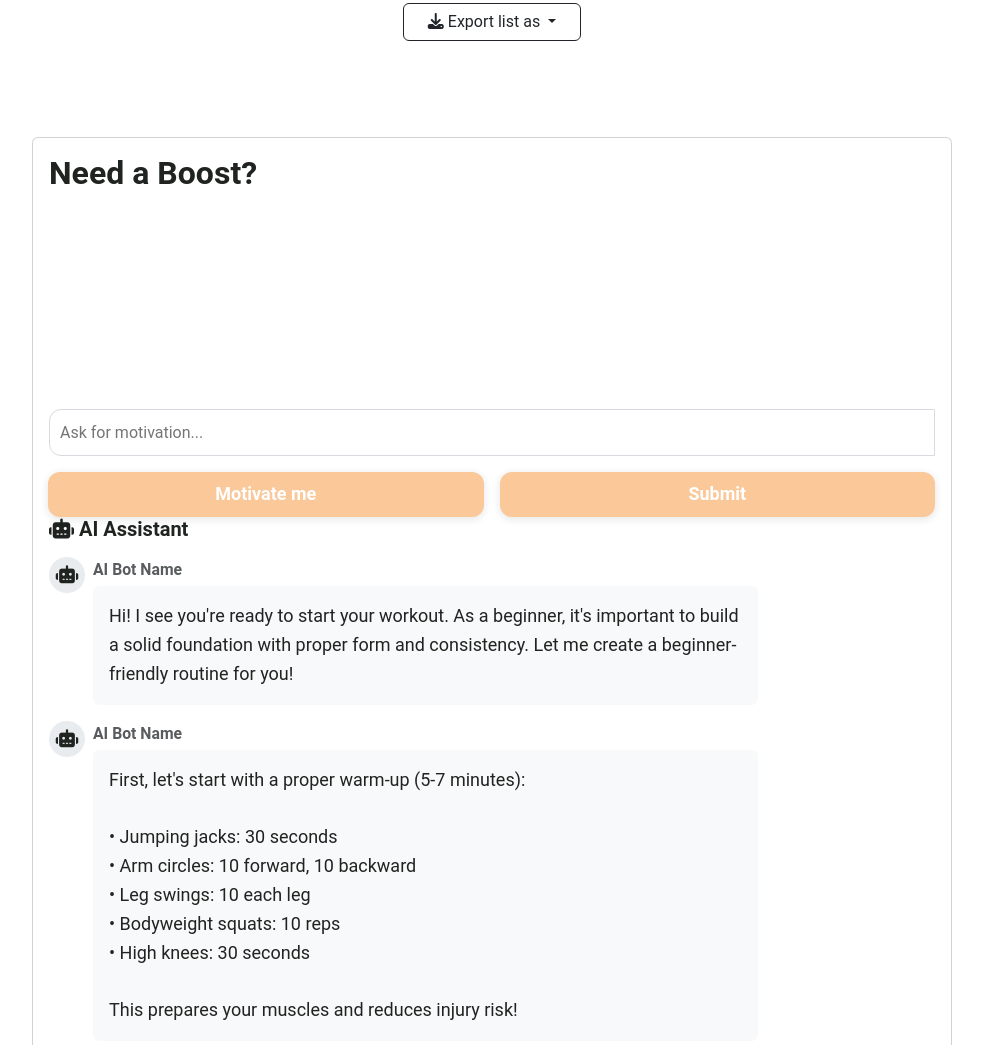
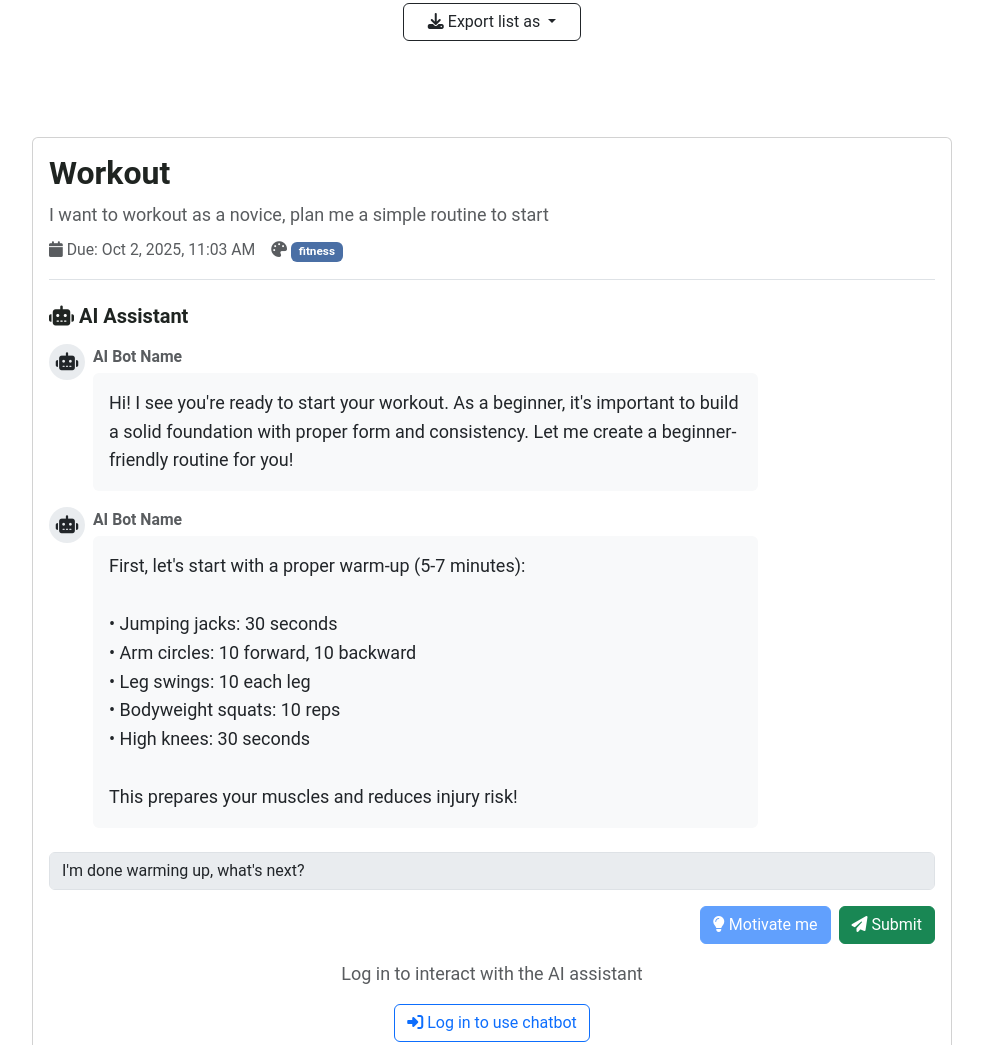
Before and after one commit to NoroffFEU/ai-project, a website with bundled scripts: page singletask.html in a window 1280 px wide. Shown: the part 953-1998 px from the top of the page, without its empty margins (268-1251 px from the left). Built offline with nearby package versions, Linux system fonts and the light colour scheme.

Commit message:
reomved buttons

```diff
--- a/singletask.html
+++ b/singletask.html
@@ -43,8 +43,7 @@
       <div id="singleTaskContainer" class="mt-5"></div>
 
       <div class="dropdown mx-auto mt-5">
-        <button id="exportBtn" class="btn btn-outline-dark px-4 dropdown-toggle" type="button" data-bs-toggle="dropdown"
-          aria-expanded="false">
+        <button id="exportBtn" class="btn btn-outline-dark px-4 dropdown-toggle" type="button" data-bs-toggle="dropdown" aria-expanded="false">
           <i class="fa-solid fa-download"></i> Export list as
         </button>
         <ul class="dropdown-menu">
@@ -111,18 +110,22 @@
     </div>
 
     <div class="container mt-5">
-      <div id="bot-container" class="card-body card mt-5" data-task-id="task-1">
-        <h2>Need a Boost?</h2>
-        <form class="motivation-form bot-container">
-          <div class="input-group">
-            <input id="motivateInput" type="text" placeholder="Ask for motivation..." class="form-input" />
-            <div class="button-row">
-              <button id="motivateBot" type="submit" class="btn-submit" disabled aria-disabled="true">
-                Motivate me
-              </button>
-              <button id="submitButton" type="submit" class="btn-submit" disabled aria-disabled="true">
-                Submit
-              </button>
+      <div id="bot-container" class="card mt-5">
+        <div class="card-body">
+          <div id="taskHeader" class="mb-4 pb-3 border-bottom">
+            <h2 id="taskTitle" class="mb-2">Workout</h2>
+            <p id="taskDescription" class="text-muted mb-2">I want to workout as a novice, plan me a simple routine to start</p>
+            <div class="d-flex gap-3 flex-wrap">
+              <small class="text-muted">
+                <i class="fa-solid fa-calendar"></i>
+                <span id="taskDueDate">Due: Oct 2, 2025</span>
+              </small>
+              <small class="text-muted">
+                <i class="fa-solid fa-palette"></i>
+                <span id="taskColor">
+                  <span id="colorBadge" class="badge" style="background-color: #4a6fa5;">Fitness</span>
+                </span>
+              </small>
             </div>
           </div>
 
@@ -135,25 +138,11 @@
 
 
           <div class="input-group mb-3">
-            <input
-              id="userInput"
-              type="text"
-              class="form-control"
-              placeholder="...type your message here"
-              disabled
-              aria-label="Chat input"
-              aria-describedby="chat-buttons"
-            />
+            <input id="userInput" type="text" class="form-control" placeholder="...type your message here" disabled aria-label="Chat input" aria-describedby="chat-buttons" />
           </div>
 
           <div id="chat-buttons" class="d-flex gap-2 justify-content-end">
-            <button
-              id="motivateBtn"
-              type="button"
-              class="btn btn-primary"
-              data-bs-toggle="tooltip"
-              data-bs-placement="top"
-              title="Log in to unlock unlimited AI-powered motivation">
+            <button id="motivateBtn" type="button" class="btn btn-primary" disabled>
               <i class="fa-solid fa-lightbulb"></i> Motivate me
             </button>
             <button id="submitBtn" type="button" class="btn btn-success" disabled>
@@ -170,6 +159,7 @@
         </div>
       </div>
     </div>
+
   </main>
 
   <footer id="footer-container" class="footer"></footer>
```
